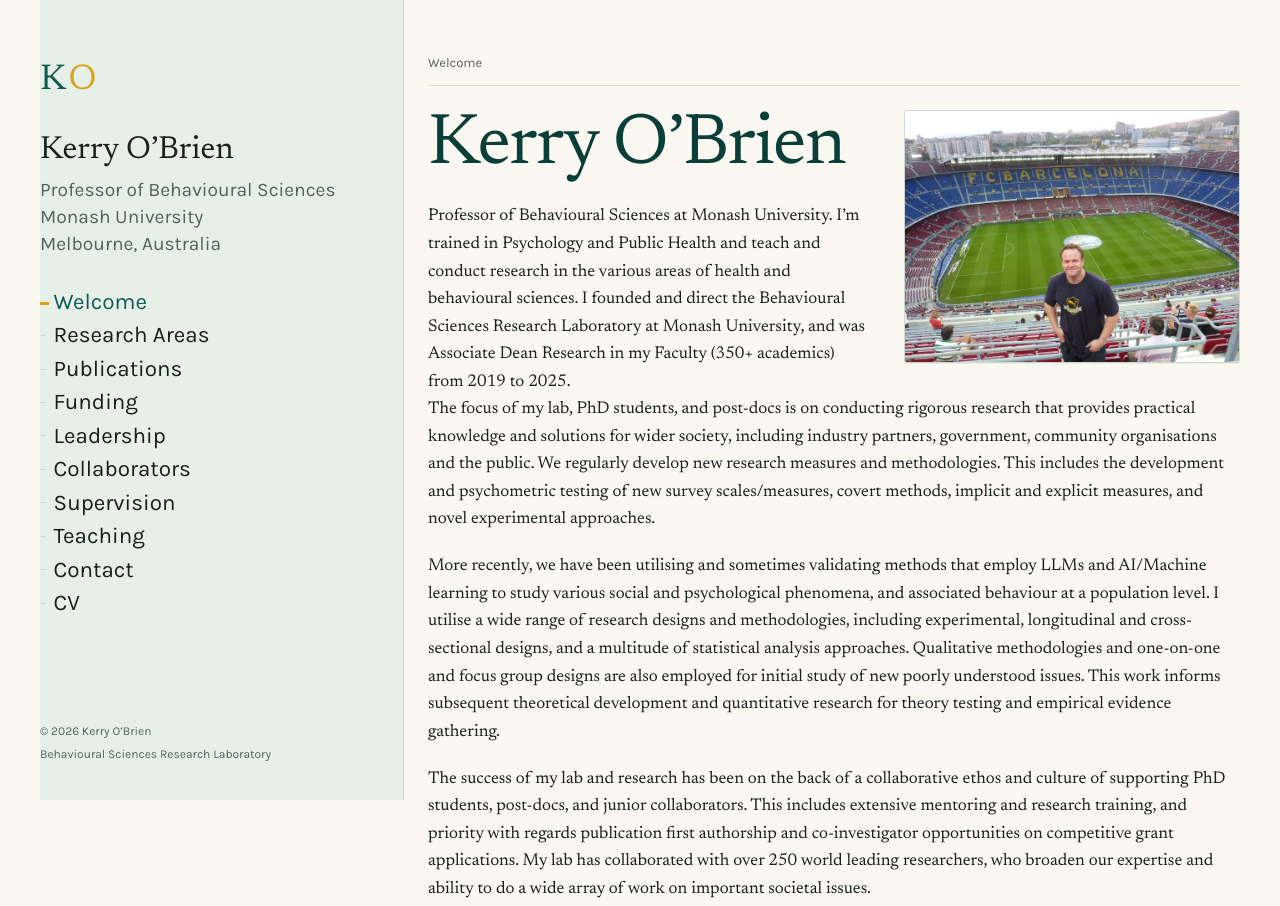
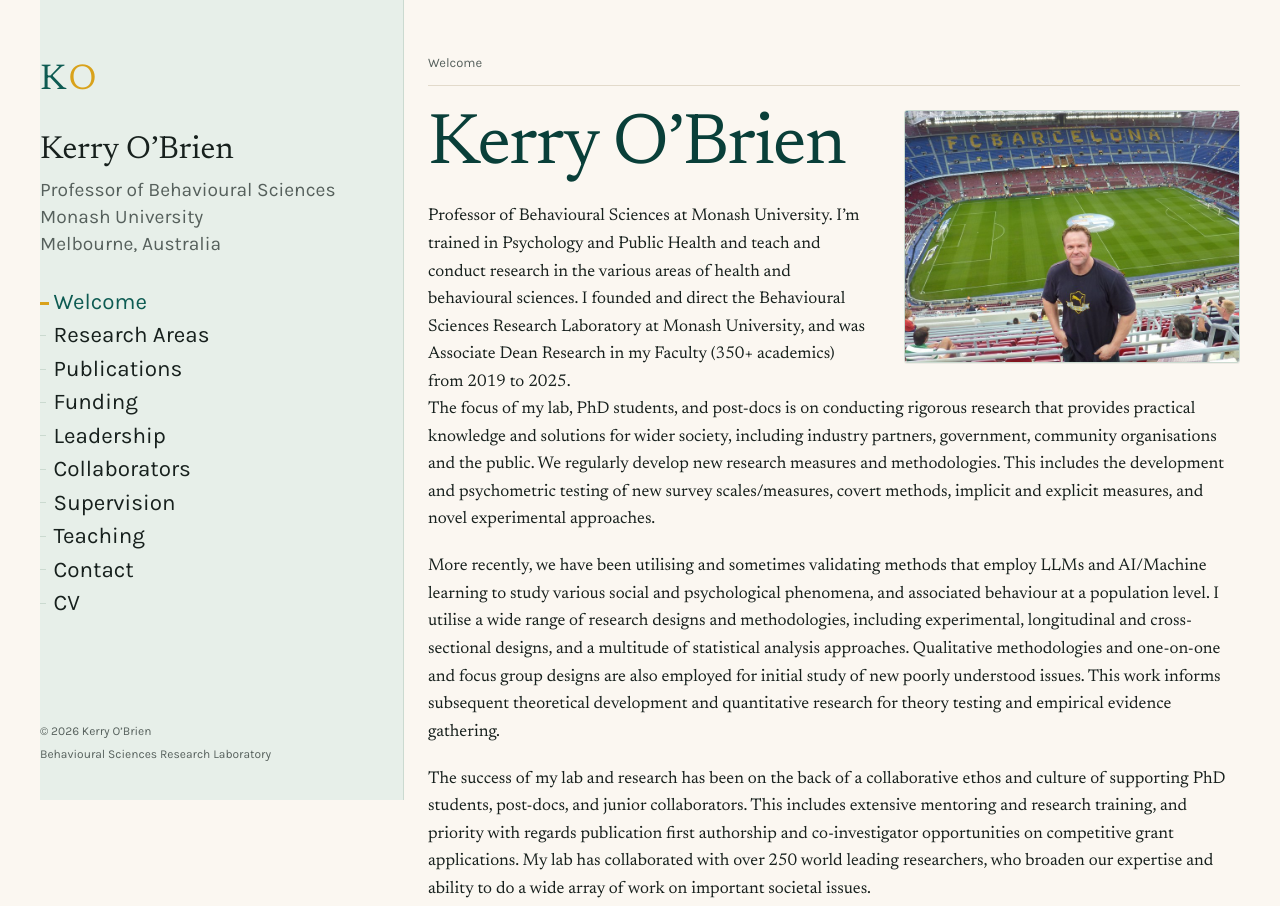
Before and after one commit to Kerrykez/kerrykez.github.io, a plain HTML site: page index.html in a window 1280 px wide. Shown: the top 906 px of the page. Drawn offline with Linux system fonts and the light colour scheme.

Commit message:
Add files via upload

```diff
--- a/index.html
+++ b/index.html
@@ -210,7 +210,7 @@ footer.page-end{margin-top:4rem;padding-top:1.25rem;border-top:1px solid var(--s
           <h1 class="display" id="welcome-h">Kerry O&rsquo;Brien</h1>
           <p class="lede">Professor of Behavioural Sciences at Monash University. I&rsquo;m trained in Psychology and Public Health and teach and conduct research in the various areas of health and behavioural sciences. I founded and direct the Behavioural Sciences Research Laboratory at Monash University, and was Associate Dean Research in my Faculty (350+ academics) from 2019 to 2025.</p>
         </div>
-        <img class="portrait" src="portrait-full.jpg" srcset="portrait-full.jpg 1x, portrait-full-2x.jpg 2x"
+        <img class="portrait" src="portrait-camp-nou.jpg" srcset="portrait-camp-nou.jpg 1x, portrait-camp-nou-2x.jpg 2x"
              width="800" height="600" alt="Kerry O&rsquo;Brien">
       </div>
 
```
Also changed, not shown: portrait-camp-nou-2x.jpg (added), portrait-camp-nou.jpg (added).
